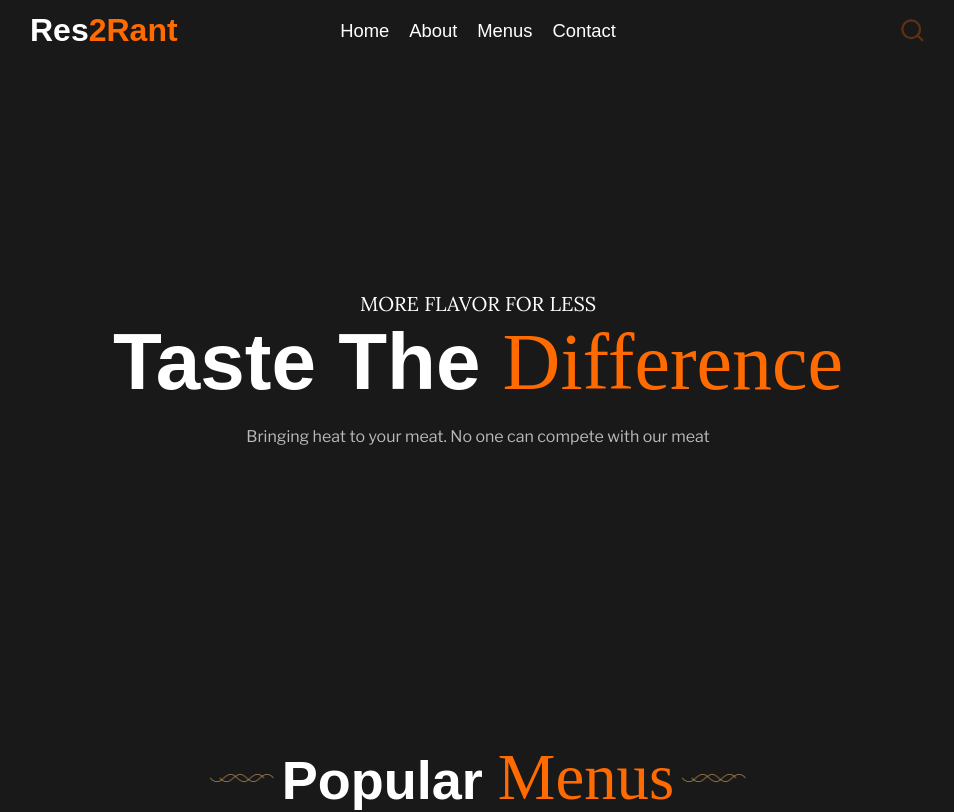
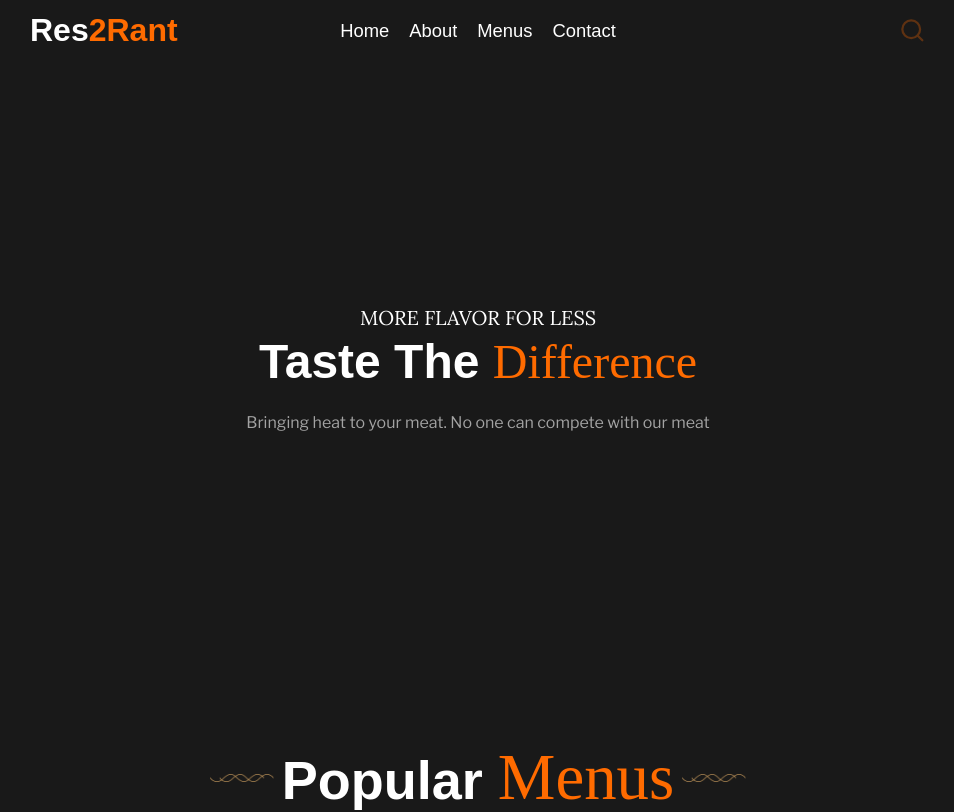
Before and after one commit to nazmus767921/Restaurant_project-1.00, a React (Vite) app: page / in a window 1280 px wide. Shown: the top 812 px of the page, without its empty margins (162-1116 px from the left). Built offline with nearby package versions, Linux system fonts and the light colour scheme; a web font is replaced by a local one.

Commit message:
Everything Works fine

```diff
--- a/src/index.styles.js
+++ b/src/index.styles.js
@@ -1,24 +1,35 @@
-import styled from "styled-components";
+import { createGlobalStyle } from "styled-components";
 import { devices } from "./utils/breakpoints";
 import { colors } from "./utils/colors";
 
-export const Wrapper = styled.div`
+export const GlobalStyles = createGlobalStyle`
 	/* layout */
 	overflow-x: hidden;
 
+	a:-webkit-any-link {
+		color: inherit; /* Use the default text color */
+		cursor: auto; /* Remove pointer cursor */
+		text-decoration: none; /* Remove underline */
+}
 	a {
 		font-weight: 500;
 		color: inherit;
-		text-decoration: inherit;
+		text-decoration: none;
+
 	}
+
+
 	a:hover {
 		color: inherit;
 	}
 
+
+
 	body {
 		margin: 0;
 
-		font-size: 0.8333333333333334vw;
+		/* font-size: 0.8333333333333334vw; */
+		/* font-size: 4.266666666666667vw; */
 
 		color: ${colors["text-white"]};
 
@@ -28,15 +39,16 @@ export const Wrapper = styled.div`
 		width: 100%;
 	}
 
-	@media screen and (${devices["4xl"]}) {
+	@media screen and (${devices["md"]}) {
 		body {
-			font-size: 16px;
+			/* font-size: 16px; */
+			/* font-size: 31.488px; */
 		}
 	}
 
 	/* Container Max Width */
 	.page-container {
-		margin: 0 auto;
+		margin: auto auto;
 		max-width: 1536px;
 		width: calc(100vw - 1.875rem);
 
@@ -55,11 +67,6 @@ export const Wrapper = styled.div`
 	}
 
 	/* Min Font Size */
-	@media screen and (${devices["2xl"]}) {
-		body {
-			font-size: 10.666666666666668px;
-		}
-	}
 
 	h1,
 	h2,
@@ -86,9 +93,6 @@ export const Wrapper = styled.div`
 
 	h1 {
 		font-size: 3em;
-		@media screen and (${devices["md"]}) {
-			font-size: 5em;
-		}
 	}
 	h1 > span.cursive {
 		line-height: 0.82;
--- a/src/main.jsx
+++ b/src/main.jsx
@@ -3,14 +3,13 @@ import ReactDOM from "react-dom/client";
 import Root from "./Root.jsx";
 import "./index.css";
 import GlobalContextProvider from "./store/Provider.jsx";
-import { Wrapper } from "./index.styles.js";
+import { GlobalStyles } from "./index.styles.js";
 
 ReactDOM.createRoot(document.getElementById("root")).render(
 	<React.StrictMode>
 		<GlobalContextProvider>
-			<Wrapper>
-				<Root />
-			</Wrapper>
+			<GlobalStyles />
+			<Root />
 		</GlobalContextProvider>
 	</React.StrictMode>
 );
--- a/src/pages/About/AboutPage.jsx
+++ b/src/pages/About/AboutPage.jsx
@@ -1,7 +1,7 @@
 import { Main } from "./styles/AboutPage.styles";
 
 const AboutPage = () => {
-	return <Main>AboutPage</Main>;
+	return <Main className="page-container">AboutPage</Main>;
 };
 
 export default AboutPage;
```
